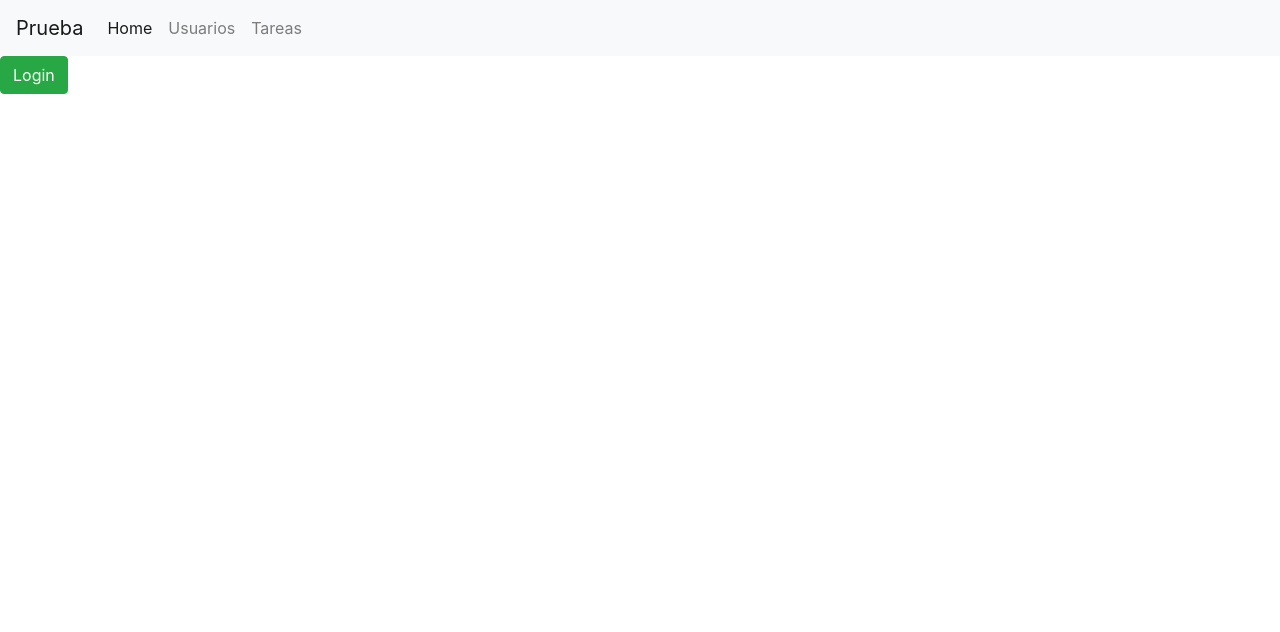
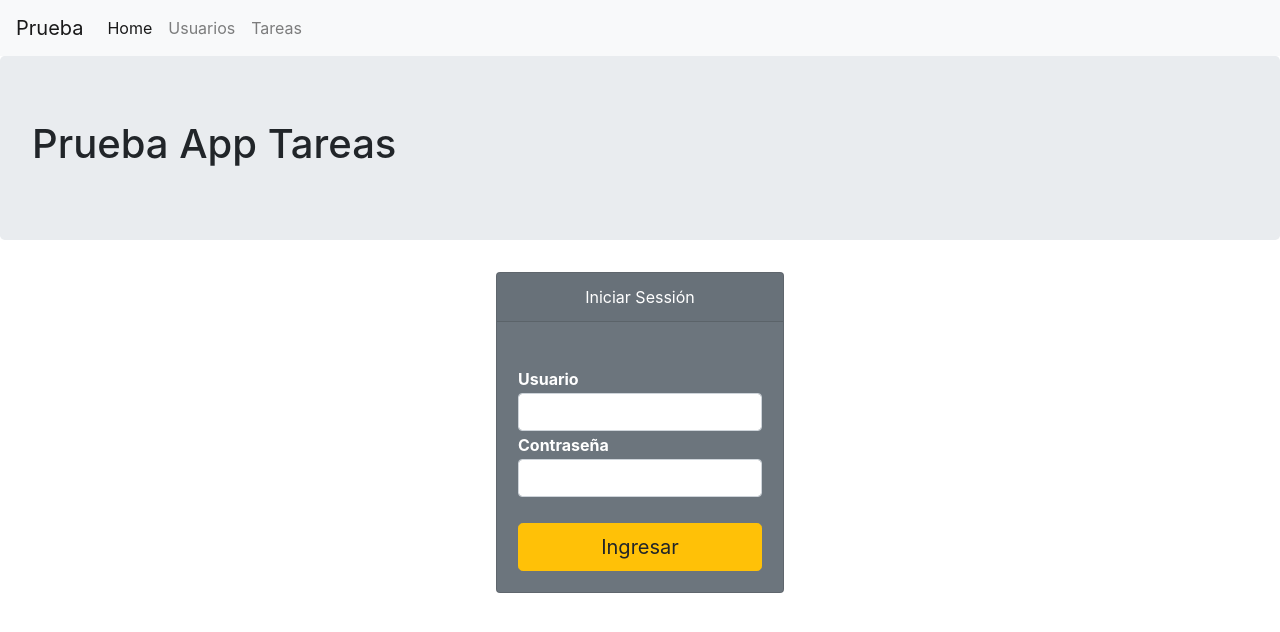
Before and after one commit to elkindm/pruebaTareas, a CodeIgniter app: page /pruebaTareas/ in a window 1280 px wide. Shown: the top 632 px of the page. Run offline with CodeIgniter, Linux system fonts and the light colour scheme; some libraries are stand-ins or nearby versions.

Commit message:
Update inicio.php
se crea login

```diff
--- a/application/views/contenido/inicio.php
+++ b/application/views/contenido/inicio.php
@@ -1 +1,48 @@
-<button class="btn btn-success">Login</button>
+<?php
+defined('BASEPATH') OR exit('No direct script access allowed');
+?><!DOCTYPE html>
+<html lang="en">
+<head>
+	<meta charset="utf-8">
+	<title>Prueba</title>
+
+	<meta name="viewport" content="width=device-width, initial-scale=1">
+	 <script src="http://localhost/pruebaTareas/bootstrap/js/jquery-3.3.1.js"></script>
+	<link rel="stylesheet" href="http://localhost/pruebaTareas/bootstrap/css/bootstrap.css">
+
+	<script src="http://localhost/pruebaTareas/bootstrap/js/bootstrap.js"></script>
+	<script src="https://unpkg.com/sweetalert/dist/sweetalert.min.js"></script>
+
+</head>
+<body>
+<div class="jumbotron">
+  <h1>Prueba App Tareas</h1>
+
+</div>
+<div class="container" align="center">
+
+	<div class="card text-white bg-secondary mb-3" style="max-width: 18rem;">
+	  <div class="card-header">Iniciar Sessión</div>
+	  <div class="card-body">
+
+		<table>
+			<tr>
+				<th>Usuario</th>
+			</tr>
+			<tr>
+				<td><input type="text" name="usuario" class="form-control"></td>
+			</tr>
+			<tr>
+				<th>Contraseña</th>
+			</tr>
+			<tr>
+				<td><input type="password" name="pass" class="form-control"></td>
+			</tr>
+			<br>
+			<tr>
+				<td><br><button class="btn btn-warning btn-lg btn-block">Ingresar</button></td>
+			</tr>
+		</table>
+	  </div>
+	</div>
+</div>
```
